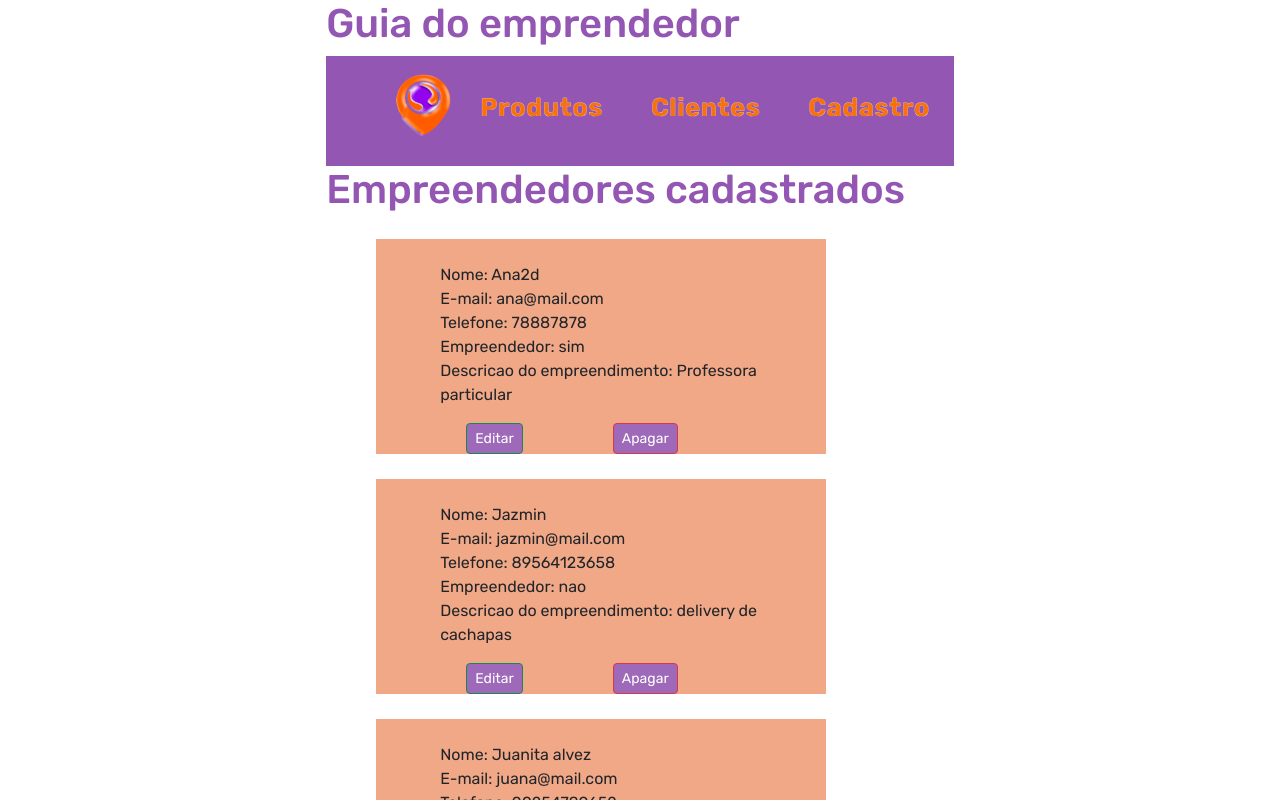
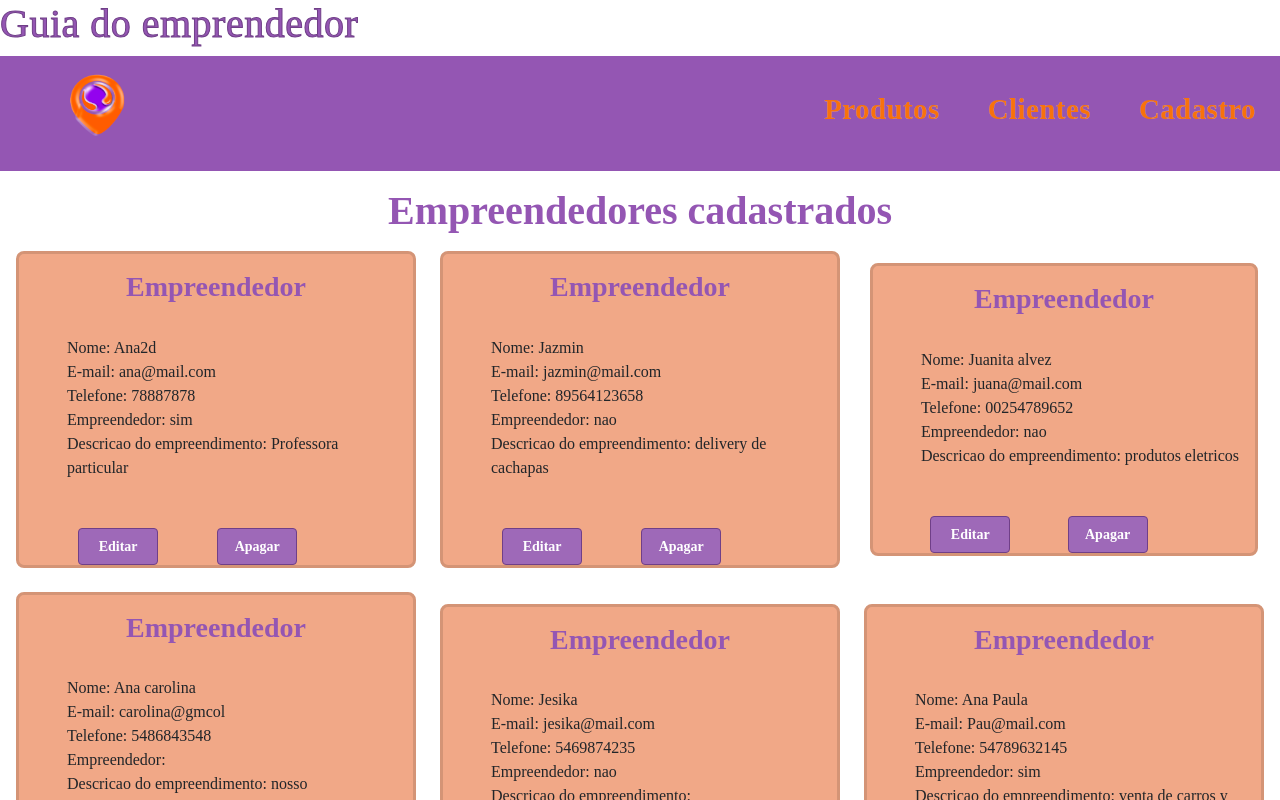
Before and after one commit to hluna23/projetofinal, a React (Create React App) app: page /clientes in a window 1280 px wide. Shown: the top 800 px of the page. Built offline with nearby package versions, Linux system fonts and the light colour scheme; data requests are answered from the project's data file.

Commit message:
adicionando grid e gap no produto e clientes

```diff
--- a/src/components/Cabecalho/Cabecalho.css
+++ b/src/components/Cabecalho/Cabecalho.css
@@ -1,5 +1,5 @@
 .titulo1 {
-  font-family: "Rubik";
+  font-family:'Times New Roman', Times, serif;
   font-size: 40px;
   color: #9456b3;
 }
@@ -48,8 +48,8 @@
   margin-top: 1rem;
   color: #f8720b;
   font-weight: bold;
-  font-size: 1.6rem;
-  -webkit-text-stroke: 0.2px #fff;
+  font-size: 1.8rem;
+  -webkit-text-stroke: 0.2px  #dbc6e5dd;
   letter-spacing: 0.5px;
 }
 
--- a/src/components/Clientes/Clientes.css
+++ b/src/components/Clientes/Clientes.css
@@ -1,29 +1,60 @@
-.FormuCadastro {
-  font-family: "Rubik";
-  margin-left: 50px;
-  margin-top: 25px;
-  background-color: #F1A887;
-  width: 450px
+head,
+body,
+footer {
+  display: flex;
+  margin: auto;
+  padding: auto;
+  font-family:'Times New Roman', Times, serif;
+
 }
 
-.li{
- display: inline;
-  margin-left: 50px;
-  margin-top: 25px;
-
-    ;
+h2{
+  -webkit-text-stroke: 1px #703f88;
+  letter-spacing: 0.5px;
+  font-family: 'Franklin Gothic Medium', 'Arial Narrow', Arial, sans-serif;
 }
 
-.input{
-  display: flex;
+#FormuCadastro {
+  display: grid;
+  grid-template-columns: 1fr 1fr 1fr;
+  gap: 1.5rem;
+  margin: .5rem;
+  padding: .5rem;
 }
 
-.tituloE{
-  font-family: "Rubik";
-  color: #9456B3;
+h1,
+h3 {
+  text-align: center;
+  color: #9456b3;
+  margin-top: 1rem;
 }
 
-#editar{
+.usuario {
+  background-color: #f1a887;
+  width: auto;
+  height: auto;
+  border-style: solid;
+  border-radius: .5rem;
+  border-color: #d49476;
+
+}
+
+ul {
+  list-style-type: none;
+  margin: 2rem 1rem;
+}
+
+.botoes-lista {
+  color: white;
+  background-color: #9e69b8;
+  border-color: #703f88;
+  margin-left: 15%;
+  margin-top: 1rem;
+  width: 5rem;
+  height: 2.3rem;
+}
+
+#editar {
   display: block;
   margin-left: 65px;
 }
--- a/src/components/Clientes/Clientes.js
+++ b/src/components/Clientes/Clientes.js
@@ -95,13 +95,17 @@ export default function Clientes() {
 
   return (
     <div>
+    <div>
       <Cabecalho />
-      <h1 className="tituloE">Empreendedores cadastrados</h1>
+    </div>
+      <h1 className="tituloE"> <b>Empreendedores cadastrados</b></h1>
 
+      <div id="FormuCadastro">
       {cadastro.map((contato) => {
         return (
-          <div key={contato.id} className="FormuCadastro">
-            <div  className="li">
+          <div key={contato.id} >
+            <div className="usuario">
+              <h3><b>Empreendedor</b></h3>
               <ul>
                 <li>Nome: {contato.nome}</li>
                 <li>E-mail: {contato.email}</li>
@@ -111,7 +115,7 @@ export default function Clientes() {
               </ul>
               <div>
                 <Button
-                  variant="outline-success"
+                  variant="line-success"
                   size="sm"
                   onClick={() =>
                     mostrarModalEdit(
@@ -125,15 +129,15 @@ export default function Clientes() {
                   }
                   className="botoes-lista"
                 >
-                  Editar
+                  <b>Editar</b>
                 </Button>
                 <Button
-                  variant="outline-danger"
+                  variant="line-danger"
                   size="sm"
                   onClick={() => mostrarModal(contato.id)}
                   className="botoes-lista"
                 >
-                  Apagar
+                  <b>Apagar</b>
                 </Button>
               </div>
             </div>
@@ -281,6 +285,7 @@ export default function Clientes() {
           </Button>
         </Modal.Footer>
       </Modal>
-    </div>
+  </div>
+  </div>
   );
 }
--- a/src/components/Home/Home.css
+++ b/src/components/Home/Home.css
@@ -1,5 +1,7 @@
 *{
   margin: auto;
+  font-family:'Times New Roman', Times, serif;
+
 }
 
 .fondo{
@@ -11,8 +13,7 @@
 
 }
 .titulo{
-  font-family: "Rubik";
-  font-size: 40px;
+  font-size: 60px;
   color:#9456B3;
   margin-left: 10%;
   position: relative;
--- a/src/components/Produtos/Produtos.css
+++ b/src/components/Produtos/Produtos.css
@@ -4,22 +4,23 @@ footer{
   display: flex;
   margin: auto;
   padding: auto;
-  font-family: "rubik";
+  font-family:'Times New Roman', Times, serif;
 
 }
 
 #comercios{
   display: grid;
   grid-template-columns: 1fr 1fr 1fr;
-  margin-top: 1rem;
-  padding: 1rem;
+  gap: 1.5rem;
+  margin: .5rem;
+  padding: .5rem;
 
 
 }
 .TituloC{
-  margin-top: 50px;
-  color: #9456B3;
-  font-size: 40px;
+  text-align: center;
+  color: #9456b3;
+  margin-top: 1rem;
 }
 
 .loja{
@@ -29,10 +30,12 @@ footer{
 }
 
 #Loja{
-  margin-left: 1rem;
   background-color: #F1A887;
   width: 300px;
   height: 520px;
+  border-style: solid;
+  border-radius: .5rem;
+  border-color: #d49476;
 }
 
 ul{
@@ -41,13 +44,16 @@ ul{
 
 }
 
-
-.botoes-lista{
+.botoes-lista {
   color: white;
   background-color: #9e69b8;
-  margin-left: 20%;
+  border-color: #703f88;
+  margin-left: 15%;
   margin-top: 1rem;
+  width: 5rem;
+  height: 2.3rem;
 }
+
 
 #editar{
   display: block;
--- a/src/components/Produtos/Produtos.js
+++ b/src/components/Produtos/Produtos.js
@@ -102,7 +102,7 @@ export default function Produtos() {
       <div>
         <Cabecalho />
       </div>
-      <h1 className="TituloC">Comercios</h1>
+      <h1 className="TituloC"><b>Produtos dos Comercios</b> </h1>
 
       <div id="comercios">
         {produtos.map((produto) => {
@@ -110,6 +110,8 @@ export default function Produtos() {
             <div key={produto.id}>
               <div id="Loja">
                 <img src={Loja} alt="Loja" className="loja" />
+              <h3><b>Produto</b></h3>
+
                 <ul>
                   <li> {produto.nomeProduto}</li>
                   <li> {produto.descricao}</li>
@@ -134,16 +136,16 @@ export default function Produtos() {
                       )
                     }
                     className="botoes-lista"
-                  >
-                    Editar
+                  ><b>
+                    Editar</b>
                   </Button>
                   <Button
                     variant="outline-danger"
                     size="sm"
                     onClick={() => mostrarModal(produto.id)}
                     className="botoes-lista"
-                  >
-                    Apagar
+                  ><b>
+                    Apagar</b>
                   </Button>
                 </div>
               </div>
```
